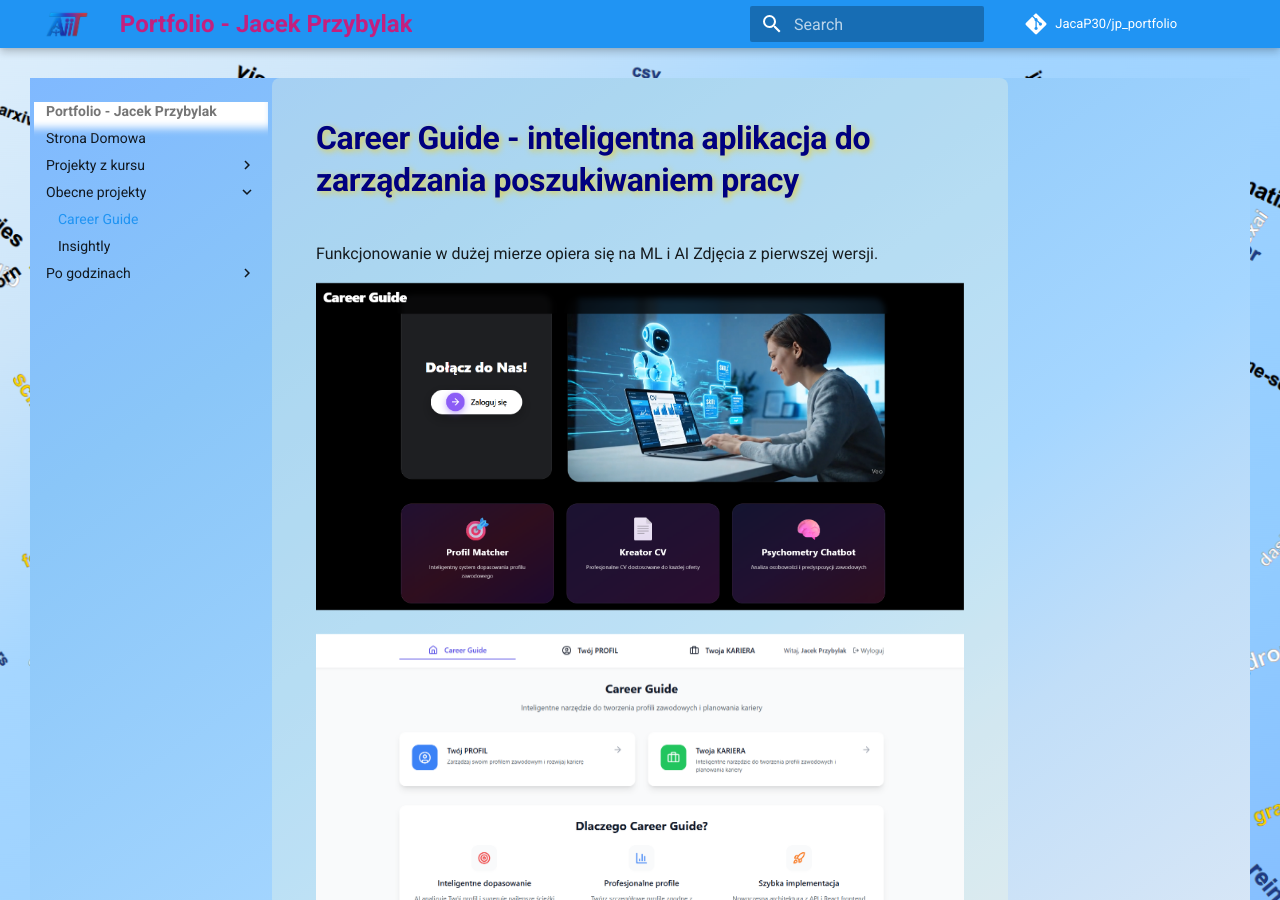
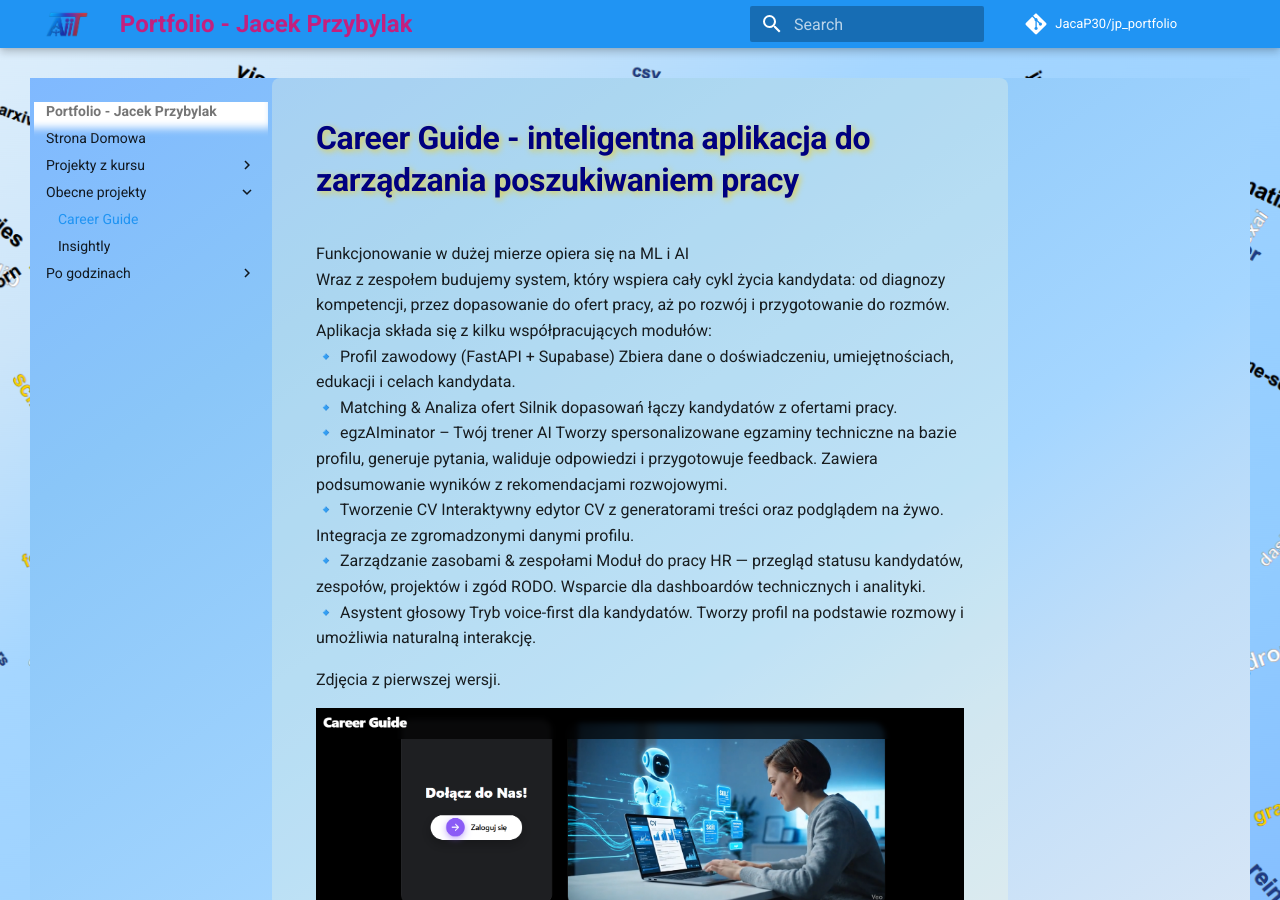
Before and after one commit to JacaP30/jp_portfolio, an MkDocs documentation site: the page built from docs/obecne/career_guide/index.md, in a window 1280 px wide and 900 px high. Built offline with MkDocs 1.6.1 and Material for MkDocs 9.7.7, drawn with Linux system fonts in a browser that asks for light colours; comment, search, counter and statistics services are not loaded; old or Windows-style settings are respelled for this version of MkDocs.

Commit message:
Dodanie opisudodanie opisu do CG

```diff
--- a/docs/obecne/career_guide/index.md
+++ b/docs/obecne/career_guide/index.md
@@ -1,6 +1,24 @@
 # **<span style="color: navy; font-weight: bold;text-shadow: 2px 2px 6px rgb(229, 210, 70)">Career Guide - inteligentna aplikacja do zarządzania poszukiwaniem pracy</span>**
 
 Funkcjonowanie w dużej mierze opiera się na ML i AI
+Wraz z zespołem budujemy system, który wspiera cały cykl życia kandydata: od diagnozy kompetencji, przez dopasowanie do ofert pracy, aż po rozwój i przygotowanie do rozmów. Aplikacja składa się z kilku współpracujących modułów:
+🔹 Profil zawodowy (FastAPI + Supabase)
+Zbiera dane o doświadczeniu, umiejętnościach, edukacji i celach kandydata.
+🔹 Matching & Analiza ofert
+Silnik dopasowań łączy kandydatów z ofertami pracy.
+🔹 egzAIminator – Twój trener AI
+Tworzy spersonalizowane egzaminy techniczne na bazie profilu, generuje pytania, waliduje odpowiedzi i przygotowuje feedback.
+Zawiera podsumowanie wyników z rekomendacjami rozwojowymi.
+🔹 Tworzenie CV
+Interaktywny edytor CV z generatorami treści oraz podglądem na żywo.
+Integracja ze zgromadzonymi danymi profilu.
+🔹 Zarządzanie zasobami & zespołami
+Moduł do pracy HR — przegląd statusu kandydatów, zespołów, projektów i zgód RODO.
+Wsparcie dla dashboardów technicznych i analityki.
+🔹 Asystent głosowy
+Tryb voice-first dla kandydatów.
+Tworzy profil na podstawie rozmowy i umożliwia naturalną interakcję.
+
 Zdjęcia z pierwszej wersji.
 
 <img src="foto/foto1.png" alt=" zrzut">
```
